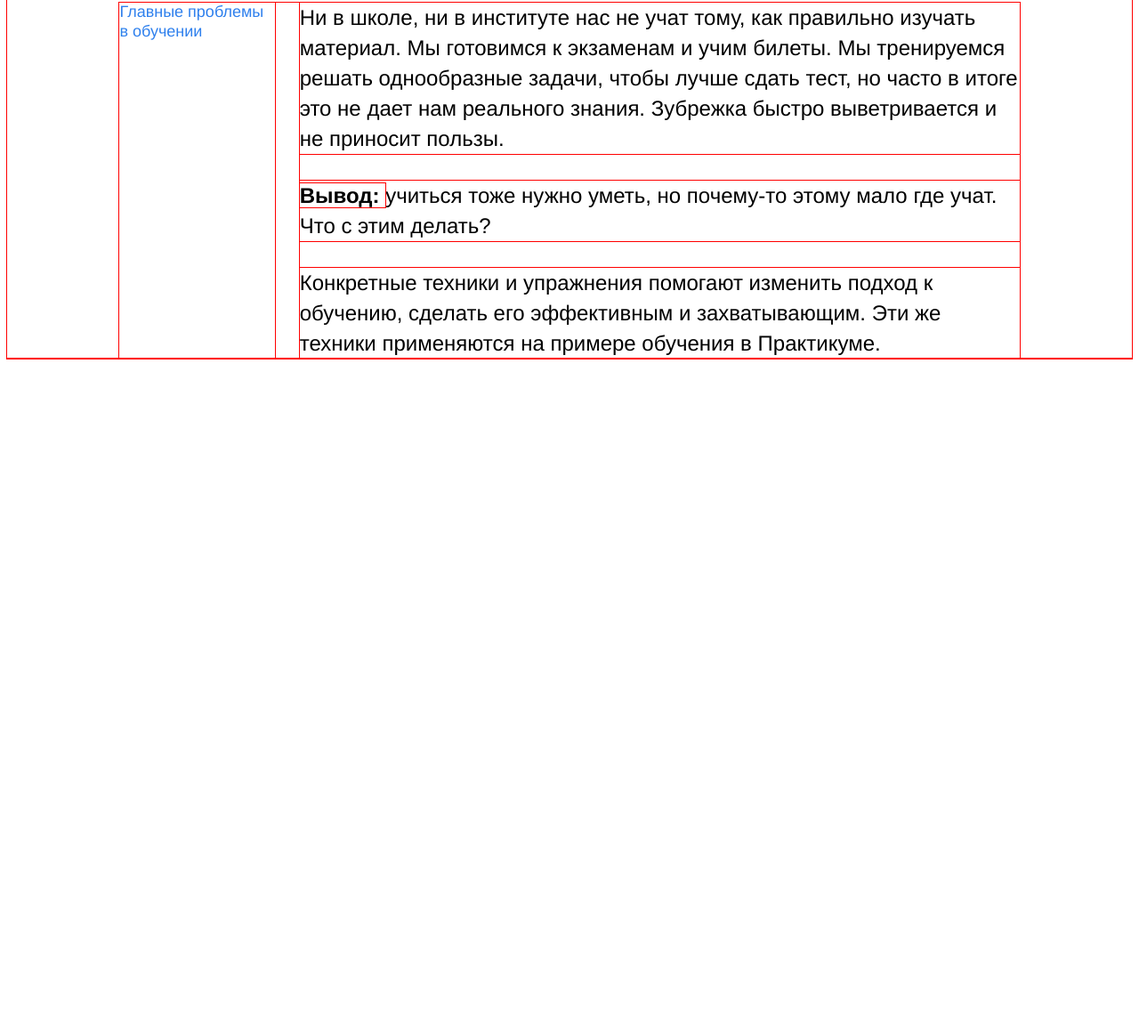
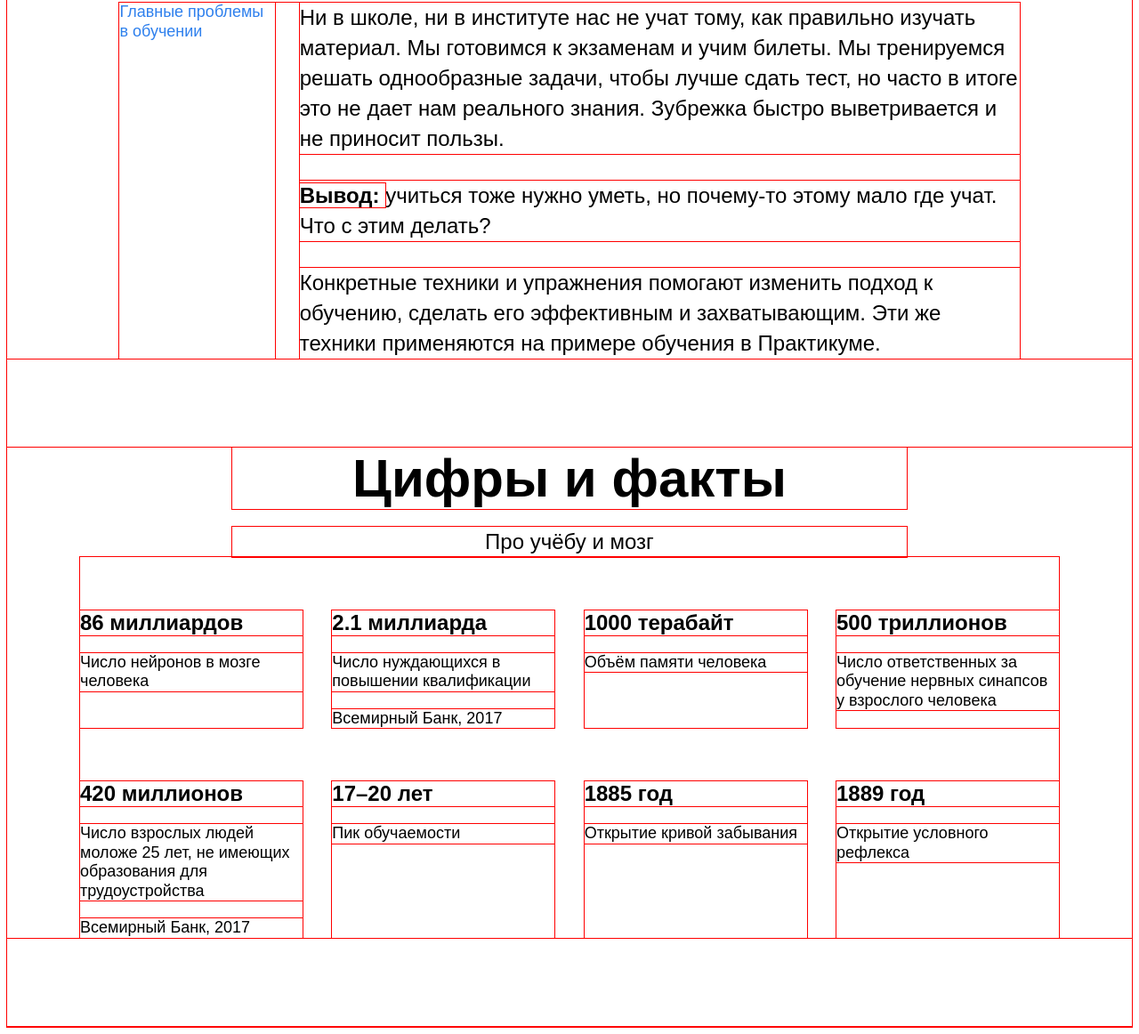
Before and after one commit to igor0sipov/how-to-learn, a plain HTML site: page index.html in a window 1280 px wide. Shown: the part 861-2023 px from the top of the page at 89% size. Before the commit the page ends 1272 px from the top, so only its background shows below. Drawn offline with Linux system fonts and the light colour scheme.

Commit message:
digits ready

```diff
--- a/index.html
+++ b/index.html
@@ -9,6 +9,7 @@
 </head>
 <body>
   <div class="page">
+
     <header class="header">
       <div class="logo logo_place_header"></div>
       <h1 class="header__title">Научиться учиться</h1>
@@ -16,20 +17,72 @@
       <div class="square-pic"></div>
       <div class="main-illustration"></div>
     </header>
+
     <main class="content">
+
       <section class="description">
-        <div class="two-columns top-margin">
+        <div class="two-columns top-gap_size_xl">
           <div class="two-columns__brief">Главные проблемы в обучении</div>
           <div class="two-columns__main-text">
             <p class="two-columns__paragraph">
-              Ни в школе, ни в институте нас не учат тому, как правильно изучать материал. Мы готовимся к экзаменам и учим билеты. Мы тренируемся решать однообразные задачи, чтобы лучше сдать тест, но часто в итоге это не дает нам реального знания. Зубрежка быстро выветривается и не приносит пользы.</p>
-            <p class="two-columns__paragraph"><span class="two-columns__span-accent">Вывод: </span>учиться тоже нужно уметь, но почему-то этому мало где учат. Что с этим делать?</p>
-            <p class="two-columns__paragraph">Конкретные техники и упражнения помогают изменить подход к обучению, сделать его эффективным и захватывающим. Эти же техники применяются на примере обучения в Практикуме.</p>
+              Ни в школе, ни в институте нас не учат тому, как правильно
+              изучать материал. Мы готовимся к экзаменам и учим билеты.
+              Мы тренируемся решать однообразные задачи, чтобы лучше сдать
+              тест, но часто в итоге это не дает нам реального знания.
+              Зубрежка быстро выветривается и не приносит пользы.
+            </p>
+            <p class="two-columns__paragraph">
+              <span class="two-columns__span-accent">Вывод: </span>
+              учиться тоже нужно уметь, но почему-то этому мало где учат. Что с этим делать?
+            </p>
+            <p class="two-columns__paragraph">
+              Конкретные техники и упражнения помогают изменить
+              подход к обучению, сделать его эффективным и захватывающим.
+              Эти же техники применяются на примере обучения в Практикуме.
+            </p>
           </div>
         </div>
       </section>
 
-      <section class="digits">
+      <section class="digits bottom-gap_size_xl top-gap_size_xl">
+        <h1 class="section-title">Цифры и факты</h1>
+        <h2 class="section-subtitle top-gap_size_s">Про учёбу и мозг</h2>
+        <div class="table">
+          <div class="table__cell top-gap_size_m ">
+            <h3 class="table__heading">86 миллиардов</h3>
+            <p class="table__text top-gap_size_s">Число нейронов в мозге человека</p>
+          </div>
+          <div class="table__cell top-gap_size_m ">
+            <h3 class="table__heading">2.1 миллиарда</h3>
+            <p class="table__text top-gap_size_s">Число нуждающихся в повышении квалификации</p>
+            <p class="table__text top-gap_size_s">Всемирный Банк, 2017</p>
+          </div>
+          <div class="table__cell top-gap_size_m ">
+            <h3 class="table__heading">1000 терабайт</h3>
+            <p class="table__text top-gap_size_s">Объём памяти человека</p>
+          </div>
+          <div class="table__cell top-gap_size_m ">
+            <h3 class="table__heading">500 триллионов</h3>
+            <p class="table__text top-gap_size_s">Число ответственных за обучение нервных синапсов у взрослого человека</p>
+          </div>
+          <div class="table__cell top-gap_size_m ">
+            <h3 class="table__heading">420 миллионов</h3>
+            <p class="table__text top-gap_size_s">Число взрослых людей моложе 25 лет, не имеющих образования для трудоустройства</p>
+            <p class="table__text top-gap_size_s">Всемирный Банк, 2017</p>
+          </div>
+          <div class="table__cell top-gap_size_m ">
+            <h3 class="table__heading">17–20 лет</h3>
+            <p class="table__text top-gap_size_s">Пик обучаемости</p>
+          </div>
+          <div class="table__cell top-gap_size_m ">
+            <h3 class="table__heading">1885 год</h3>
+            <p class="table__text top-gap_size_s">Открытие кривой забывания</p>
+          </div>
+          <div class="table__cell top-gap_size_m ">
+            <h3 class="table__heading">1889 год</h3>
+            <p class="table__text top-gap_size_s">Открытие условного рефлекса</p>
+          </div>
+        </div>
       </section>
 
       <section class="feinman">
--- a/styles/style.css
+++ b/styles/style.css
@@ -4,17 +4,33 @@
   outline-color: red;
 }
 
-h1,p,section {
+h1,h2,h3,p,section {
   margin: 0;
   padding: 0;
 }
 
-.bottom-margin {
+.top-gap_size_xl {
+  margin-top: 100px;
+}
+
+.bottom-gap_size_xl {
   margin-bottom: 100px;
 }
 
-.top-margin {
-  margin-top: 100px;
+.top-gap_size_l {
+  margin-top: 90px;
+}
+
+.bottom-gap_size_l {
+  margin-bottom: 90px;
+}
+
+.top-gap_size_m {
+  margin-top: 60px;
+}
+
+.top-gap_size_s {
+  margin-top: 20px;
 }
 
 .page {
@@ -25,7 +41,7 @@ h1,p,section {
   /* выше установили ограничение по максимальной ширине */
   margin: 0 auto;
   /* выше для экранов больше 1600px отцентрировали весь контент */
-  font-family: 'Helvetica Neue', Arial, sans-serif;
+  font-family: 'Helvetica Neue Cyr', 'Arial', sans-serif;
 }
 
 /* ----------------------header */
@@ -80,7 +96,6 @@ h1,p,section {
 }
 
 .main-illustration {
- /* background-image: url(/how-to-learn/images/header-image.png); */
   background-image: url(../images/header-image.png);
   background-size: cover;
   width: 765px;
@@ -167,3 +182,51 @@ h1,p,section {
   line-height: 34px;
   font-weight: bold;
 }
+
+/* ----------------------digits */
+
+.digits {
+  display: flex;
+  flex-direction: column;
+  align-items: center;
+}
+
+.section-title {
+  width: 60%;
+  text-align: center;
+  line-height: 69px;
+  font-size: 60px;
+  font-weight: bold;
+}
+
+.section-subtitle {
+  width: 60%;
+  text-align: center;
+  line-height: 34px;
+  font-size: 24px;
+  font-weight: normal;
+}
+
+.table {
+  width: 1100px;
+  display: flex;
+  flex-direction: row;
+  flex-wrap: wrap;
+  justify-content: space-between;
+}
+
+.table__cell {
+  width: 250px;
+}
+
+.table__heading {
+  line-height: 1.15;
+  font-size: 24px;
+  font-weight: bold;
+}
+
+.table__text {
+  line-height: 1.2;
+  font-size: 18px;
+  font-weight: normal;
+}
```
